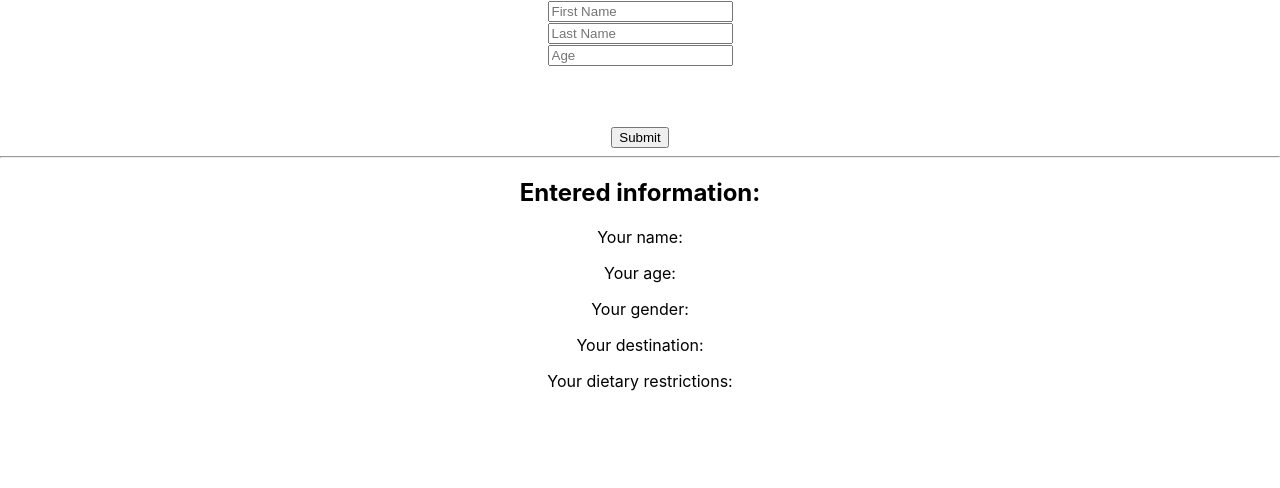
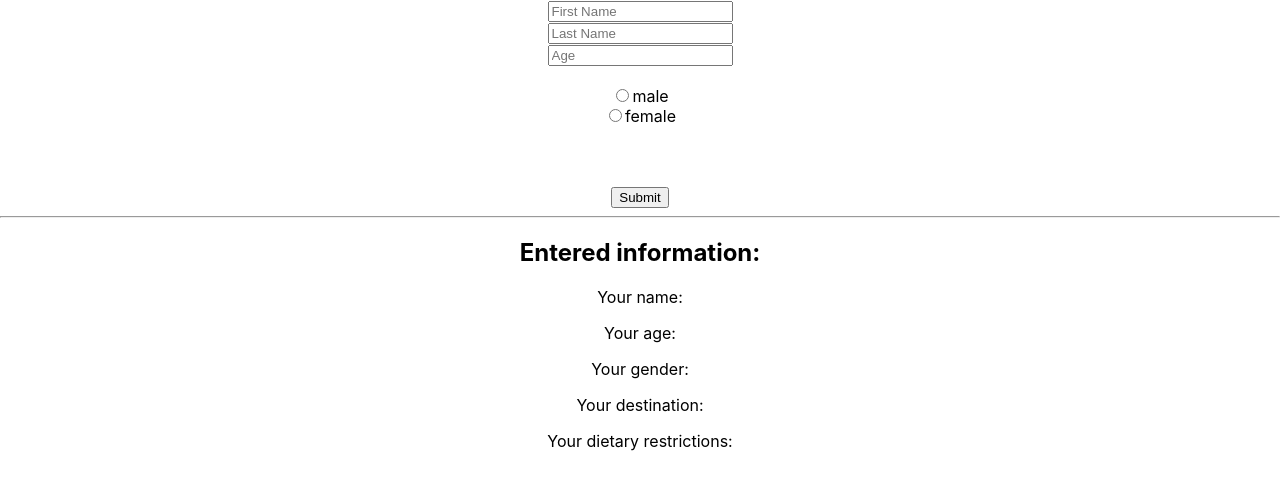
Before and after one commit to kiiramat/travelForm-react, a React (Create React App) app: page / in a window 1280 px wide. Shown: the top 488 px of the page. Built offline with nearby package versions, Linux system fonts and the light colour scheme.

Commit message:
choose genger added

```diff
--- a/src/App.js
+++ b/src/App.js
@@ -1,6 +1,7 @@
 import './App.css';
 import React from 'react';
 import InputForm from './components/InputForm';
+import RadioButtonForm from './components/RadioButtonForm';
 
 class App extends React.Component {
   constructor() {
@@ -42,6 +43,19 @@ class App extends React.Component {
               placeholder = "Age"
               handleChange = {this.onChange}
             />
+            <br />
+            <RadioButtonForm
+              name = "gender"
+              value = "male"
+              checked = {this.state.gender === "male"}
+              handleChange = {this.onChange}
+            />
+            <RadioButtonForm
+              name = "gender"
+              value = "female"
+              checked = {this.state.gender === "female"}
+              handleChange = {this.onChange}
+            />
 
 
 
--- a/src/components/RadioButtonForm.js
+++ b/src/components/RadioButtonForm.js
@@ -3,11 +3,28 @@ import React from "react";
 class RadioButtonForm extends React.Component {
   constructor() {
     super()
+    this.onRadioButtonChange = this.onRadioButtonChange.bind(this)
+  }
+
+  onRadioButtonChange(event) {
+    const { name, value } = event.target
+    this.props.handleChange(name, value)
   }
 
   render() {
     return (
-            <h1>hi!</h1>
+      <div>
+        <label>
+          <input
+            type = "radio"
+            name = {this.props.name}
+            value = {this.props.value}
+            checked = {this.props.checked}
+            onChange = {this.onRadioButtonChange}
+          />
+          {this.props.value}
+        </label>
+      </div>
     )
   }
 }
```
Lines whose indentation alone changed are shown as unchanged.
